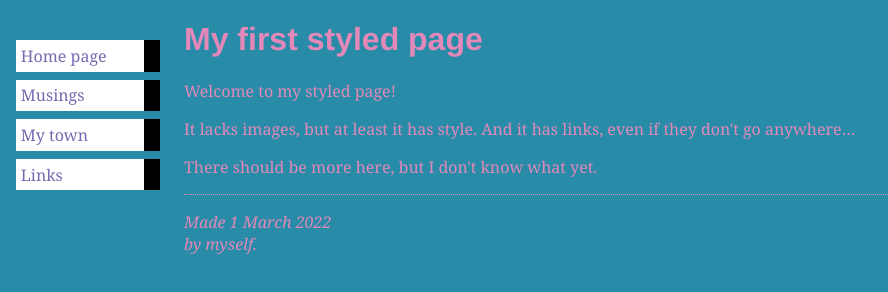
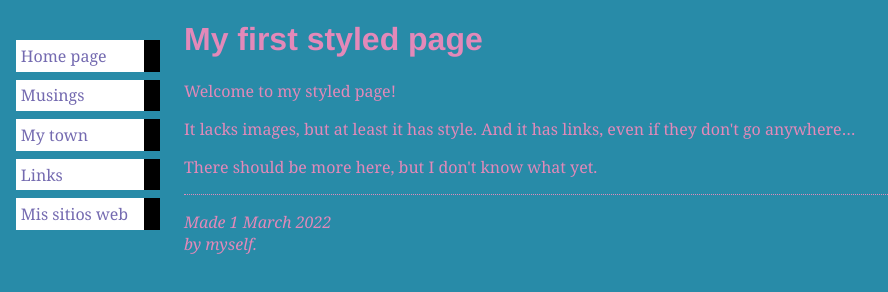
Before and after one commit to JCabrera13/ExamenU1, a plain HTML site: page index.html in a window 1280 px wide. Shown: the whole page, without its empty margins (0-888 px from the left). Drawn offline with Linux system fonts and the light colour scheme.

Commit message:
Index Principal con referencia a mi sitio web de github

```diff
--- a/index.html
+++ b/index.html
@@ -14,6 +14,7 @@
     <li><a href="musings.html">Musings</a>
     <li><a href="town.html">My town</a>
     <li><a href="links.html">Links</a>
+    <li><a href="https://github.com/JCabrera13/ExamenU1">Mis sitios web</a></li>
   </ul>
 
   <!-- Main content -->
```
